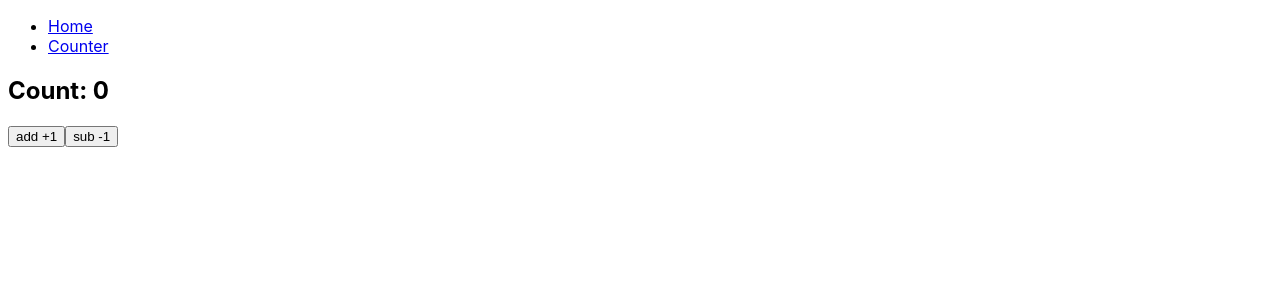
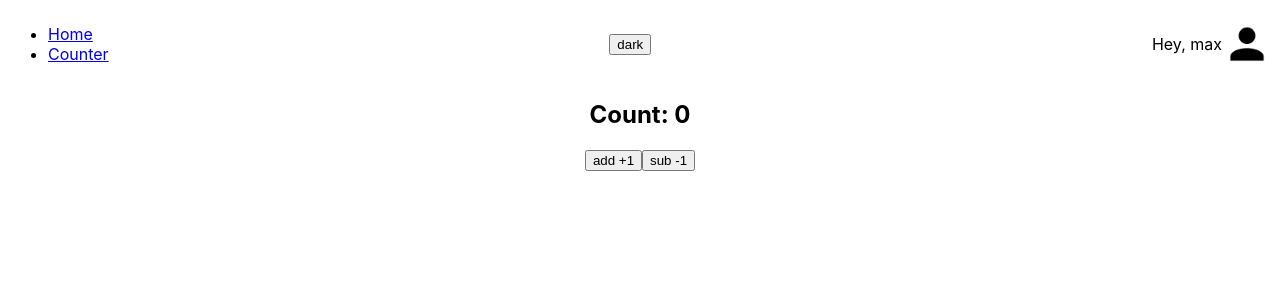
Before and after one commit to DimPack/reactVitaPractic, a React (Vite) app: page /counter in a window 1280 px wide. Shown: the top 300 px of the page. Built offline with nearby package versions, Linux system fonts and the light colour scheme.

Commit message:
add ThemeContext

```diff
--- a/package.json
+++ b/package.json
@@ -13,7 +13,8 @@
     "date-fns": "^3.6.0",
     "react": "^18.3.1",
     "react-dom": "^18.3.1",
-    "react-router-dom": "^6.26.0"
+    "react-router-dom": "^6.26.0",
+    "sass": "^1.77.8"
   },
   "devDependencies": {
     "@types/react": "^18.3.3",
--- a/src/App.jsx
+++ b/src/App.jsx
@@ -1,12 +1,21 @@
+import { useState } from "react";
 import { BrowserRouter, Routes, Route } from "react-router-dom";
-import HomePage from './pages/HomePage';
+import { UserContext, ThemeContext } from "./context";
 
+import HomePage from "./pages/HomePage";
 import Counter from "./components/Counter/index";
 import Header from "./components/Header/index";
 
-
 function App() {
+  const [user] = useState({
+    id: 5,
+    login: "max",
+    avatar: "/images/defava.png",
+  });
+  const [theme, setTheme] = useState("light");
   return (
+    <ThemeContext.Provider value={[theme, setTheme]}>
+      <UserContext.Provider value={user}>
         <BrowserRouter>
           <Header />
           <Routes>
@@ -14,6 +23,8 @@ function App() {
             <Route path="/counter" element={<Counter />} />
           </Routes>
         </BrowserRouter>
+      </UserContext.Provider>
+    </ThemeContext.Provider>
   );
 }
 //https://www.youtube.com/watch?v=2XAlYi0hBjw&list=PLxQIdU5bMkOiUg3p6X4BXVpIfWzMaLV7l&index=173
--- /dev/null
+++ b/src/components/Counter/Counter.module.scss
@@ -0,0 +1,3 @@
+.center {
+text-align: center;
+}
--- a/src/components/Counter/index.jsx
+++ b/src/components/Counter/index.jsx
@@ -1,4 +1,5 @@
 import { useState } from "react";
+import styles from './Counter.module.scss'
 
 const Counter = () => {
   const [count, setSCount] = useState(0);
@@ -9,8 +10,8 @@ const Counter = () => {
     setSCount(count + -1);
   };
   return (
-    <div>
-      <h2>Count: {count} </h2>
+    <div className={styles.center}>
+      <h2 >Count: {count} </h2>
       <button onClick={increment}>add +1</button>
       <button onClick={decrement}>sub -1</button>
     </div>
--- /dev/null
+++ b/src/components/Header/Header.module.scss
@@ -0,0 +1,13 @@
+.header {
+  display: flex;
+  justify-content: space-between;
+  align-items: center;
+}
+.avatar {
+  width: 50px;
+}
+.blockUser {
+  display: flex;
+  justify-content: center;
+  align-items: center;
+}
--- a/src/components/Header/index.jsx
+++ b/src/components/Header/index.jsx
@@ -1,12 +1,28 @@
-
-import NavMenu from '../NavMenu/index';
+import { useContext } from "react";
+import styles from "./Header.module.scss";
+import { UserContext, ThemeContext } from "../../context";
+import NavMenu from "../NavMenu";
 
 const Header = () => {
-    return (
-        <header>
-        <NavMenu />
-      </header>
-    );
-}
+  const { login, avatar } = useContext(UserContext);
+  const [theme, setTheme] = useContext(ThemeContext);
+
+  console.log(theme);
+  const handleTheme = () => {
+    setTheme(theme === "light" ? "dark" : "light");
+  };
+  return (
+    <header className={styles.header}>
+      <NavMenu />
+      <button onClick={handleTheme}>
+        {theme === "light" ? "dark" : "light"}
+      </button>
+      <span className={styles.blockUser}>
+        Hey, {login}
+        <img className={styles.avatar} src={avatar} alt="avatar" />
+      </span>
+    </header>
+  );
+};
 
 export default Header;
--- /dev/null
+++ b/src/components/StopWatch/StopWatch.module.scss
@@ -0,0 +1,4 @@
+.center {
+  text-align: center;
+  font-size: 28px;
+}
--- a/src/components/StopWatch/index.jsx
+++ b/src/components/StopWatch/index.jsx
@@ -1,5 +1,6 @@
 import { useEffect, useState } from "react";
 import { format, addSeconds } from "date-fns";
+import styles from './StopWatch.module.scss'
 
 const StopWatch = () => {
   const [time, setTime] = useState(new Date(0, 0, 0, 0, 0, 0, 0));
@@ -35,8 +36,8 @@ const StopWatch = () => {
   }, [isRuning, time]);
 
   return (
-    <div>
-      <h2>{format(time, "HH : mm : ss")}</h2>
+    <div className={styles.center}>
+      <h2 >{format(time, "HH : mm : ss")}</h2>
       <button onClick={handleIsRunning}>{isRuning ? "stop" : "start"}</button>
       <button onClick={handleReset}>reset</button>
     </div>
--- /dev/null
+++ b/src/context/index.js
@@ -0,0 +1,4 @@
+import { createContext } from "react";
+
+export const UserContext = createContext();
+export const ThemeContext = createContext();
```
Also changed, not shown: public/images/defava.png (added), 1 other file (tests, documents, lock files or other folders). Lines whose indentation alone changed are shown as unchanged.
